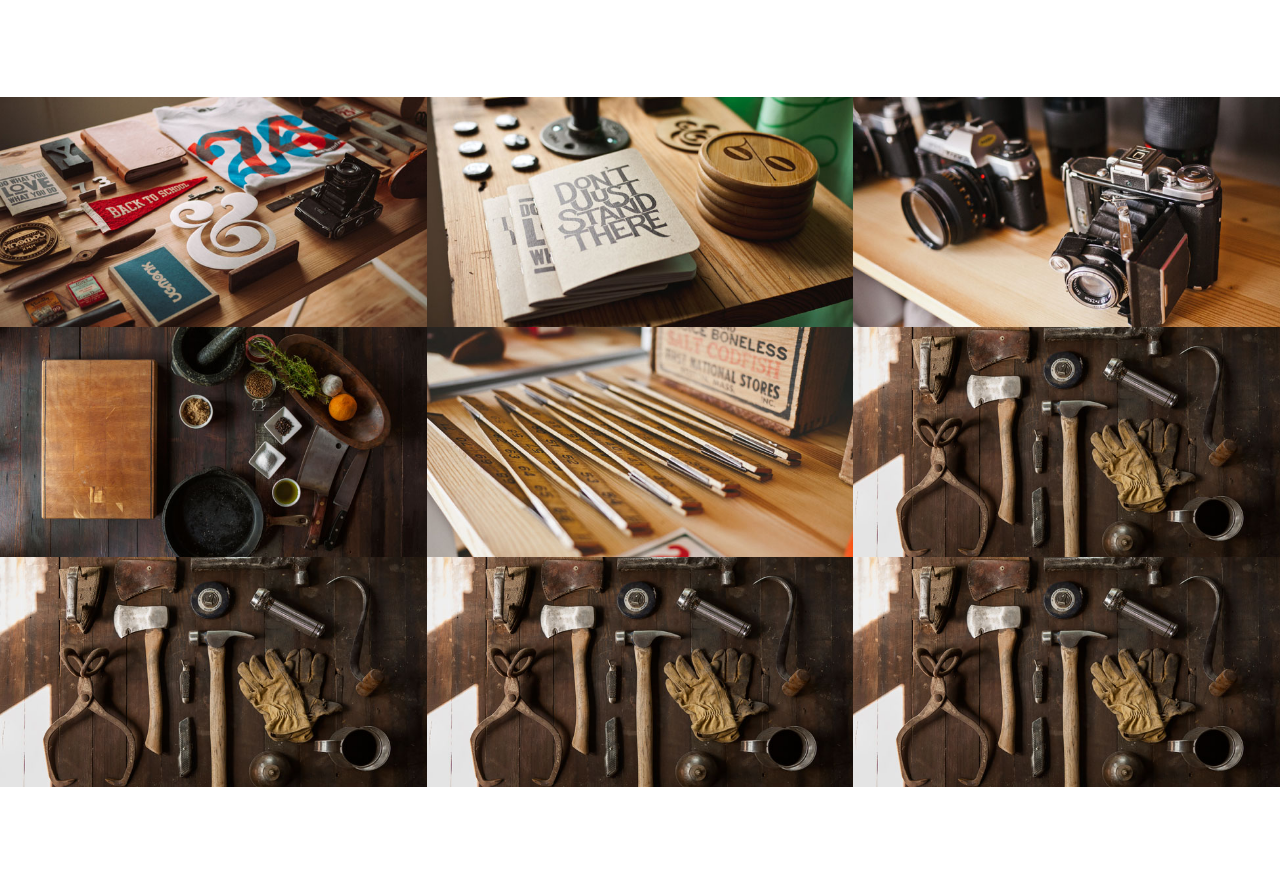
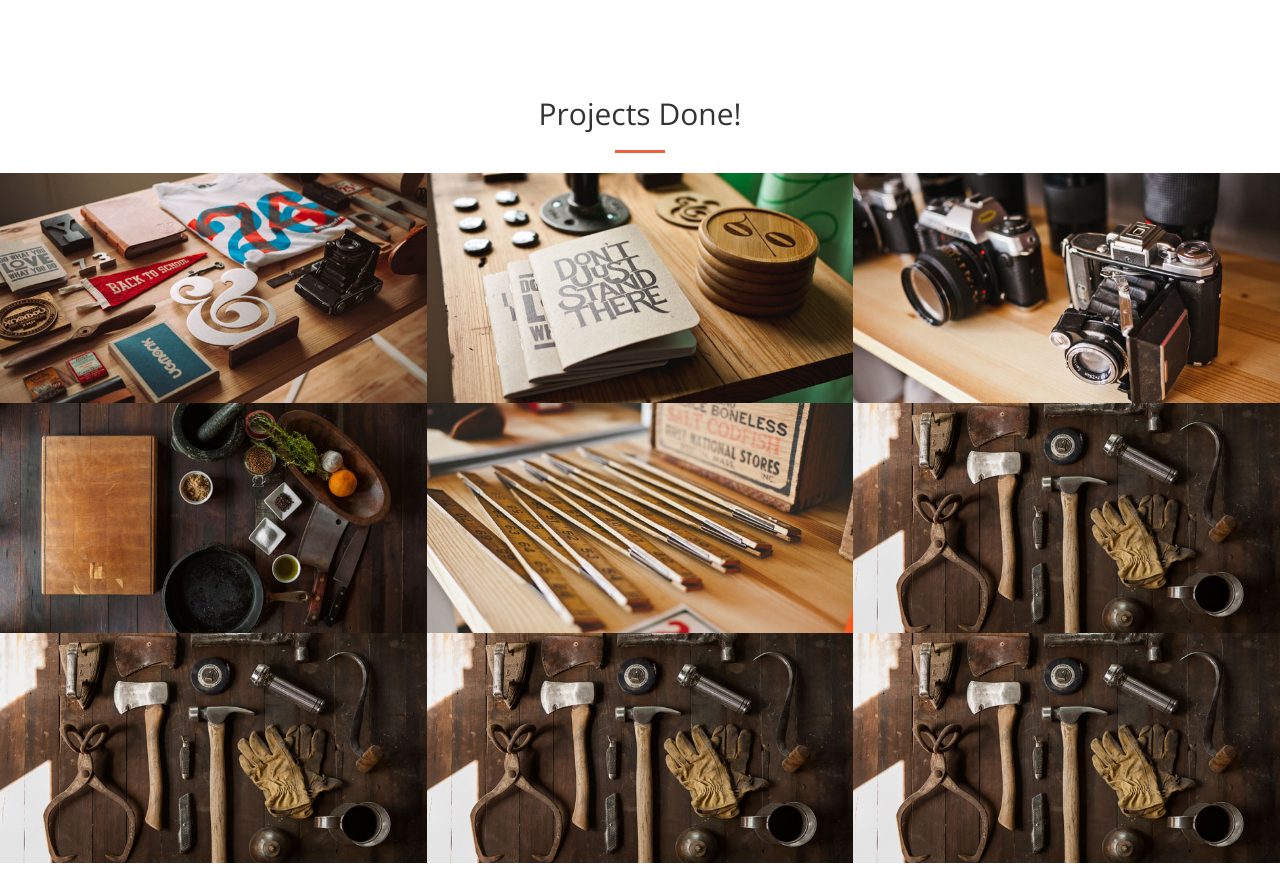
Before and after one commit to kiran-kadam911/kirank, a website: page index.html in a window 1280 px wide. Shown: the part 1709-2593 px from the top of the page. Drawn offline with nearby package versions, Linux system fonts and the light colour scheme.

Commit message:
css update for homepage changes

```diff
--- a/index.html
+++ b/index.html
@@ -135,6 +135,14 @@
     </section>
 
     <section class="no-padding" id="portfolio">
+        <div class="container">
+            <div class="row">
+                <div class="col-lg-12 text-center">
+                    <h2 class="section-heading">Projects Done!</h2>
+                    <hr class="primary">
+                </div>
+            </div>
+        </div>
         <div class="container-fluid">
             <div class="row no-gutter popup-gallery">
                 <div class="col-lg-4 col-sm-6">
```
